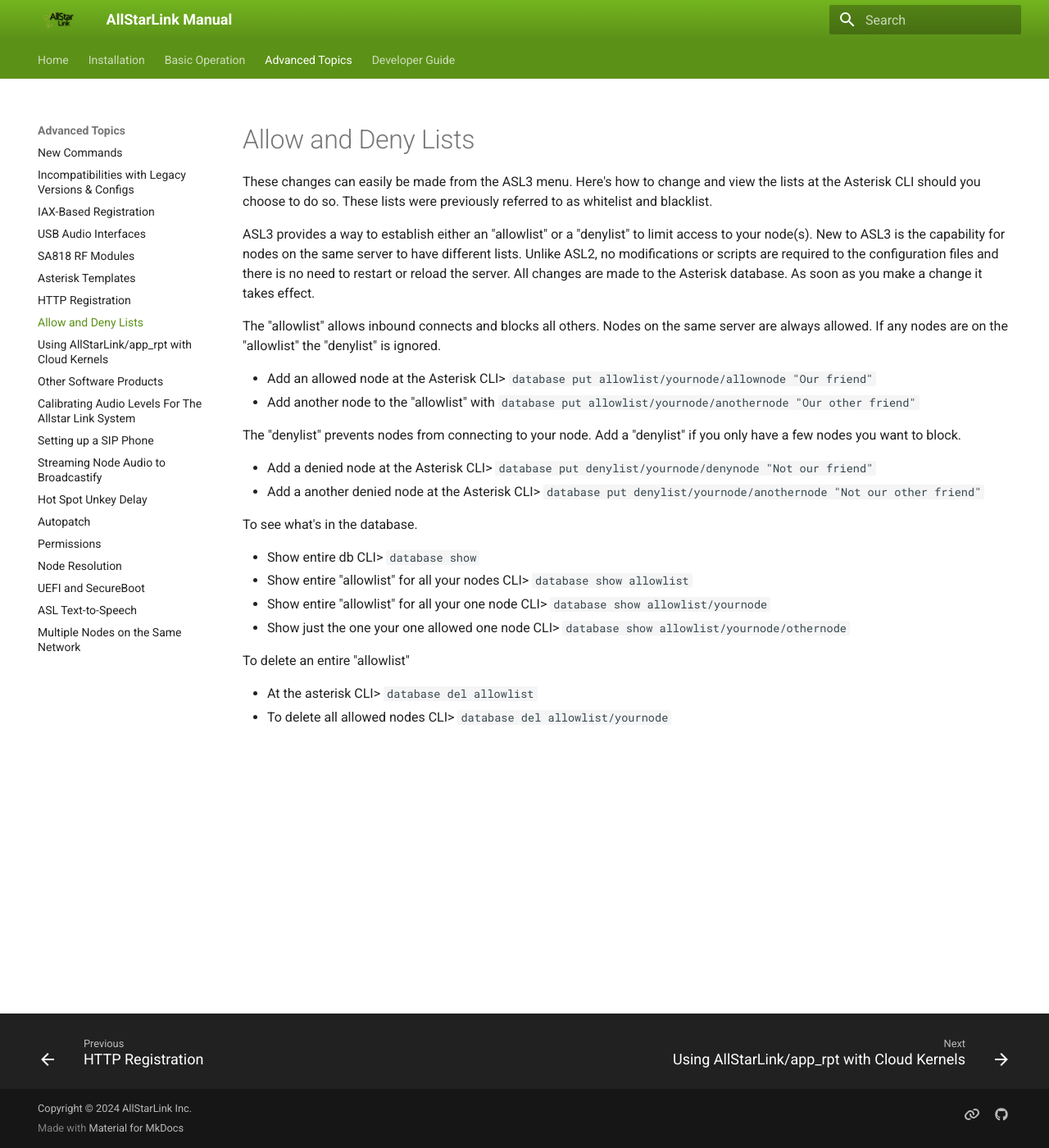
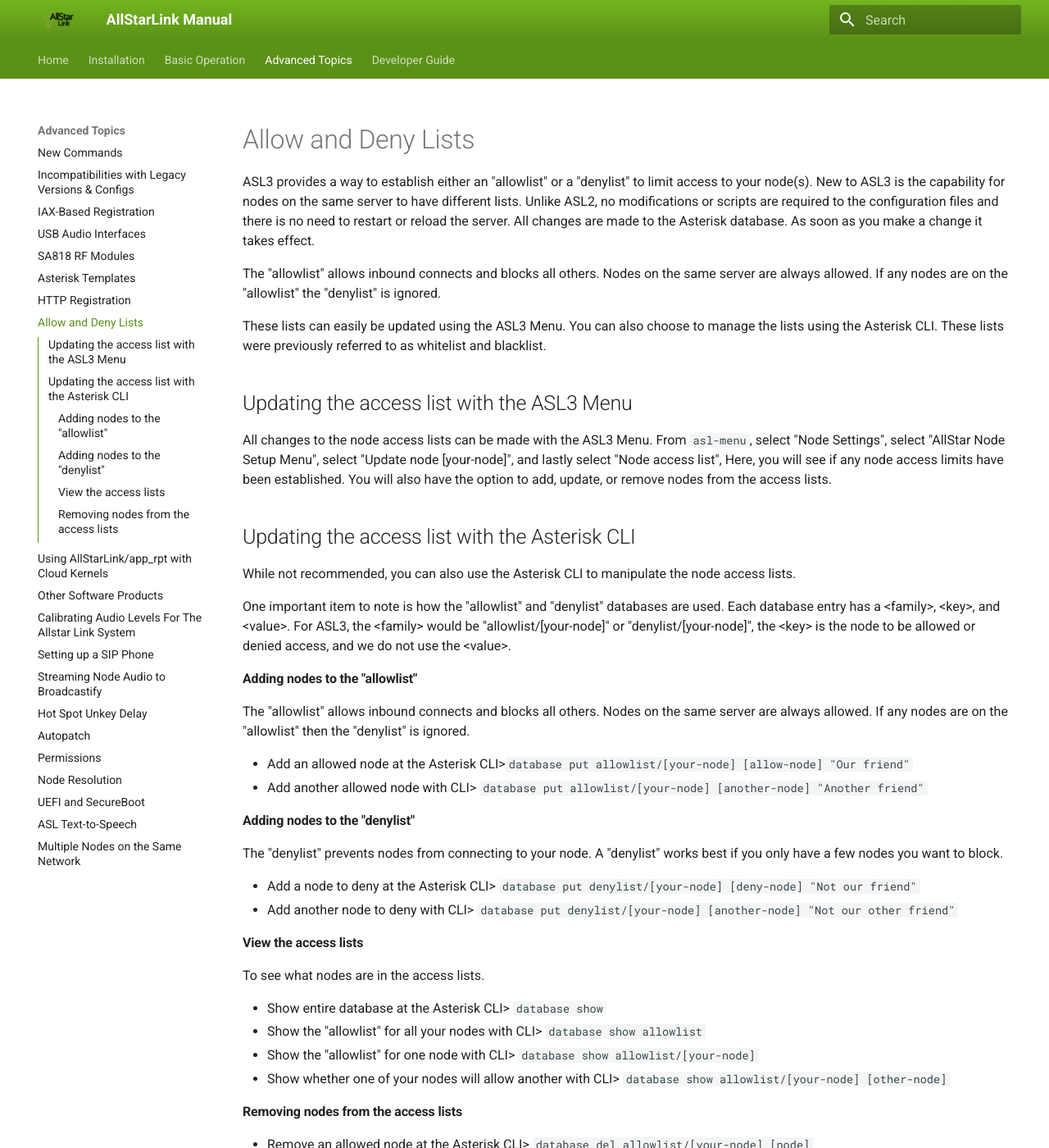
Before and after one commit to AllStarLink/ASL3-Manual, an MkDocs documentation site: the page built from docs/adv-topics/allowdenylists.md, in a window 1280 px wide and 1400 px high. Shown: the whole window at 82% size. Built offline with MkDocs 1.6.1 and Material for MkDocs 9.7.7, drawn with Linux system fonts in a browser that asks for light colours; some of the changed text lies outside the part shown.

Commit message:
Allow/Deny Update (#98)
Our Asterisk CLI> command examples were not correct.  The CLI> command line usage is :

Usage: database put <family> <key> <value>
       Adds or updates an entry in the Asterisk database for
       a given family, key, and value.

Currently, the doc has :
  database put allowlist/yournode/allownode "Our friend"

This needs to be :
  database put allowlist/yournode allownode "Our friend"

Co-authored-by: knobby4444 <jake-git@uptimecomputing.com>

```diff
--- a/docs/adv-topics/allowdenylists.md
+++ b/docs/adv-topics/allowdenylists.md
@@ -1,27 +1,46 @@
 # Allow and Deny Lists
-
-These changes can easily be made from the ASL3 menu. Here's how to change and view the lists at the Asterisk CLI should you choose to do so. These lists were previously referred to as whitelist and blacklist.
 
 ASL3 provides a way to establish either an "allowlist" or a "denylist" to limit access to your node(s).  New to ASL3 is the capability for nodes on the same server to have different lists.  Unlike ASL2, no modifications or scripts are required to the configuration files and there is no need to restart or reload the server.  All changes are made to the Asterisk database.  As soon as you make a change it takes effect.
 
- The "allowlist" allows inbound connects and blocks all others. Nodes on the same server are always allowed. If any nodes are on the "allowlist" the "denylist" is ignored.
+The "allowlist" allows inbound connects and blocks all others. Nodes on the same server are always allowed. If any nodes are on the "allowlist" the "denylist" is ignored.
 
- - Add an allowed node at the Asterisk CLI> `database put allowlist/yournode/allownode "Our friend"`
- - Add another node to the "allowlist" with `database put allowlist/yournode/anothernode "Our other friend"`
+These lists can easily be updated using the ASL3 Menu.  You can also choose to manage the lists using the Asterisk CLI.  These lists were previously referred to as whitelist and blacklist.
 
- The "denylist" prevents nodes from connecting to your node. Add a "denylist" if you only have a few nodes you want to block.
+## Updating the access list with the ASL3 Menu
 
- - Add a denied node at the Asterisk CLI> `database put denylist/yournode/denynode "Not our friend"`
- - Add a another denied node at the Asterisk CLI> `database put denylist/yournode/anothernode "Not our other friend"`
+All changes to the node access lists can be made with the ASL3 Menu.  From `asl-menu`, select "Node Settings", select "AllStar Node Setup Menu", select "Update node [your-node]", and lastly select "Node access list",  Here, you will see if any node access limits have been established.  You will also have the option to add, update, or remove nodes from the access lists.
 
- To see what's in the database.
+## Updating the access list with the Asterisk CLI
 
-   - Show entire db CLI> `database show`
-   - Show entire "allowlist" for all your nodes CLI> `database show allowlist`
-   - Show entire "allowlist" for all your one node CLI> `database show allowlist/yournode`
-   - Show just the one your one allowed one node CLI> `database show allowlist/yournode/othernode`
+While not recommended, you can also use the Asterisk CLI to manipulate the node access lists.
 
- To delete an entire "allowlist"
+One important item to note is how the "allowlist" and "denylist" databases are used.  Each database entry has a <family\>, <key\>, and <value\>.  For ASL3, the <family\> would be "allowlist/[your-node]" or "denylist/[your-node]", the <key\> is the node to be allowed or denied access, and we do not use the <value\>.
 
-   - At the asterisk CLI> `database del allowlist`
-   - To delete all allowed nodes CLI> `database del allowlist/yournode`
+#### Adding nodes to the "allowlist"
+
+The "allowlist" allows inbound connects and blocks all others. Nodes on the same server are always allowed. If any nodes are on the "allowlist" then the "denylist" is ignored.
+
+- Add an allowed node at the Asterisk CLI>`database put allowlist/[your-node] [allow-node] "Our friend"`
+- Add another allowed node with CLI> `database put allowlist/[your-node] [another-node] "Another friend"`
+
+#### Adding nodes to the "denylist"
+
+The "denylist" prevents nodes from connecting to your node. A "denylist" works best if you only have a few nodes you want to block.
+
+- Add a node to deny at the Asterisk CLI> `database put denylist/[your-node] [deny-node] "Not our friend"`
+- Add another node to deny with CLI> `database put denylist/[your-node] [another-node] "Not our other friend"`
+
+#### View the access lists
+
+To see what nodes are in the access lists.
+
+- Show entire database at the Asterisk CLI> `database show`
+- Show the "allowlist" for all your nodes with CLI> `database show allowlist`
+- Show the "allowlist" for one node with CLI> `database show allowlist/[your-node]`
+- Show whether one of your nodes will allow another with CLI> `database show allowlist/[your-node] [other-node]`
+
+#### Removing nodes from the access lists
+
+- Remove an allowed node at the Asterisk CLI> `database del allowlist/[your-node] [node]`
+- Remove the "allowlist" for your node with CLI> `database del allowlist/[your-node]`
+- Remove the "allowlist" for all of your nodes with CLI> `database del allowlist`
```
